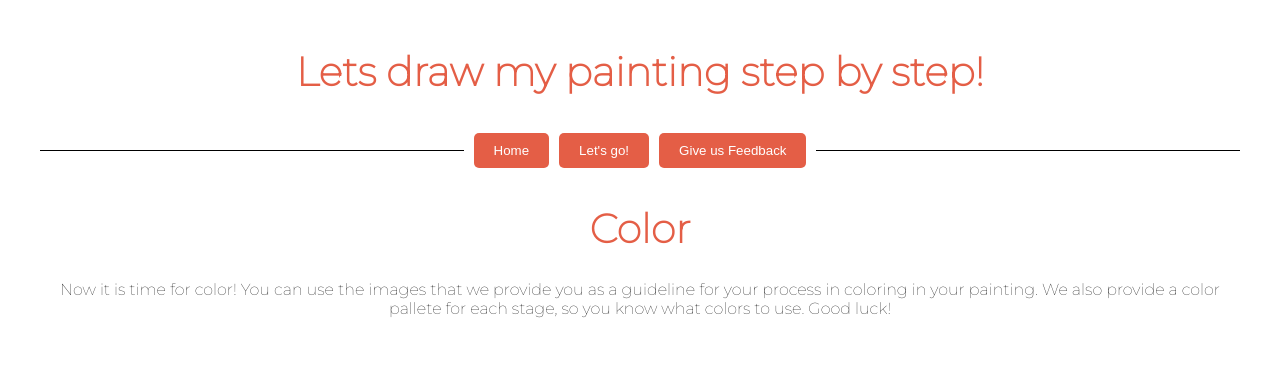
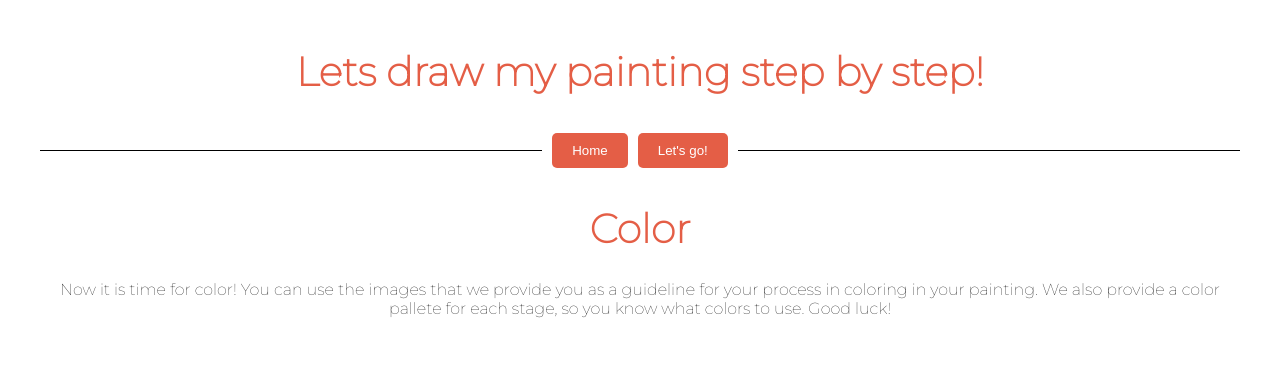
Before and after one commit to shivenPython2023/fina, a Flask app: template templates/realcolor.html in a window 1280 px wide. Shown: the top 381 px of the page. Run offline with Flask 3, Linux system fonts and the light colour scheme; the template is opened without the code that fills it, so the values that code supplies are empty.

Commit message:
Update realcolor.html

```diff
--- a/templates/realcolor.html
+++ b/templates/realcolor.html
@@ -104,7 +104,6 @@
            <div class="button-container">
                <button onclick="window.location.href = '/';">Home</button>
                <button onclick="window.location.href = '/color.html';">Let's go!</button>
-               <button onclick="window.location.href = '/feedback.html';">Give us Feedback</button>
             </div>
            <hr>
        </div>
```
